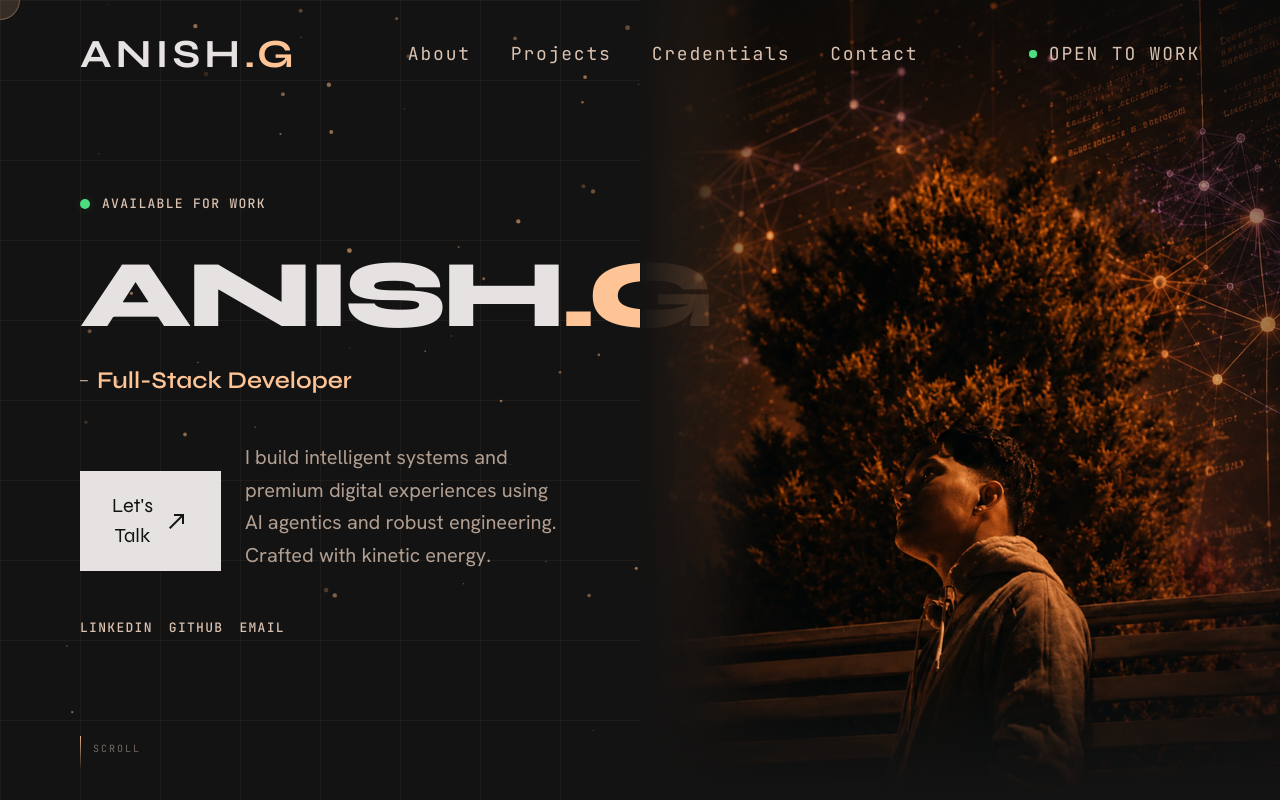
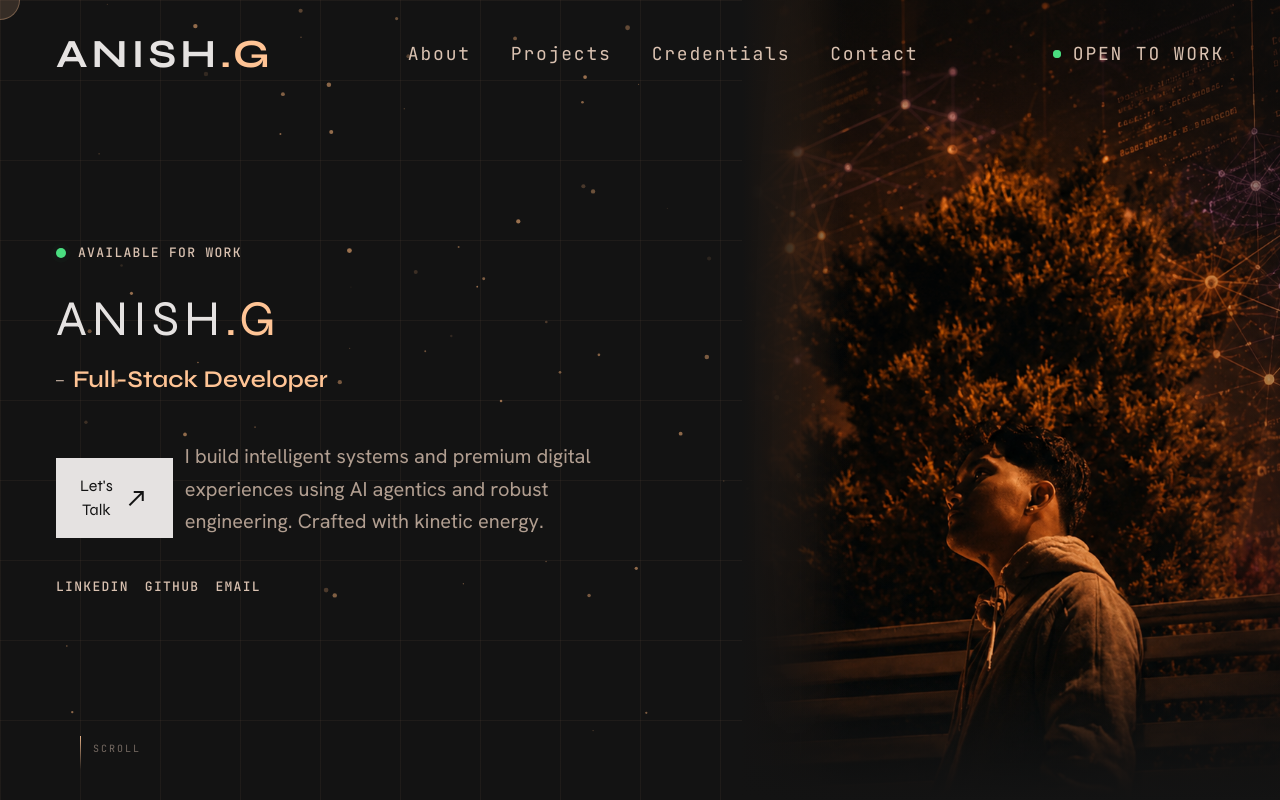
Before and after one commit to The-First-Wayne/Portfolio, a React (Vite) app: page / in a window 1280 px wide. Shown: the top 800 px of the page. Built offline with nearby package versions, Linux system fonts and the light colour scheme; the HTML template or start-up script is replaced by a standard one.

Commit message:
laptop ready

```diff
--- a/src/components/Hero.tsx
+++ b/src/components/Hero.tsx
@@ -61,8 +61,8 @@ export function Hero() {
       {/* ═══════════════════════════════
           LEFT — text content
       ═══════════════════════════════ */}
-      <div className="relative z-10 flex flex-col justify-center px-margin-mobile md:px-margin-desktop w-full md:w-1/2 min-h-screen pt-24 pb-16">
-        <motion.div variants={containerVariants} initial="hidden" animate="visible" className="max-w-2xl">
+      <div className="relative z-10 flex flex-col justify-center px-4 sm:px-6 md:px-8 lg:px-10 xl:px-14 w-full lg:w-[58%] xl:w-[54%] 2xl:w-1/2 box-border min-h-screen pt-24 pb-14">
+        <motion.div variants={containerVariants} initial="hidden" animate="visible" className="max-w-full lg:max-w-[560px] xl:max-w-none">
 
           {/* Availability */}
           <motion.div variants={itemVariants} className="flex items-center gap-3 mb-8">
@@ -78,7 +78,7 @@ export function Hero() {
           {/* Name */}
           <motion.h1
             variants={itemVariants}
-            className="font-display-lg-mobile text-[46px] sm:text-[52px] md:text-display-lg md:font-display-lg text-on-surface leading-none mb-4 tracking-widest"
+            className="font-display-lg-mobile text-[34px] sm:text-[38px] md:text-[44px] xl:text-[50px] 2xl:text-[56px] md:font-display-lg text-on-surface leading-none mb-4 tracking-widest"
           >
             ANISH<span className="text-primary">.G</span>
           </motion.h1>
@@ -94,11 +94,11 @@ export function Hero() {
           </motion.div>
 
           {/* CTA + bio */}
-          <motion.div variants={itemVariants} className="flex flex-col md:flex-row md:items-end gap-6 mb-12">
+          <motion.div variants={itemVariants} className="flex flex-col sm:flex-row sm:items-end gap-3 mb-10">
             <ContactDialog>
               <button
                 id="hero-cta-btn"
-                className="group w-fit bg-on-background text-background px-6 sm:px-8 py-4 sm:py-5 font-headline-md text-[18px] sm:text-[20px] flex items-center gap-3 hover:scale-105 hover:bg-primary hover:text-on-primary transition-all duration-300"
+                className="group w-fit bg-on-background text-background px-4 sm:px-6 py-3.5 sm:py-4 font-headline-md text-[14px] sm:text-[16px] flex items-center gap-2 sm:gap-3 hover:scale-105 hover:bg-primary hover:text-on-primary transition-all duration-300"
               >
                 Let's Talk
                 <span className="material-symbols-outlined transition-transform group-hover:rotate-45">north_east</span>
@@ -150,7 +150,7 @@ export function Hero() {
         initial={{ opacity: 0, x: 60 }}
         animate={{ opacity: 1, x: 0 }}
         transition={{ duration: 1.2, ease: [0.16, 1, 0.3, 1] as [number, number, number, number], delay: 0.2 }}
-        className="hidden md:block absolute right-0 top-0 h-full w-1/2 z-10 pointer-events-none"
+        className="hidden lg:block absolute right-0 top-0 h-full w-[42%] z-10 pointer-events-none"
       >
         {/* photo */}
         <img
--- a/src/components/Nav.tsx
+++ b/src/components/Nav.tsx
@@ -95,7 +95,7 @@ export function Nav() {
             : 'bg-transparent py-6'
         }`}
       >
-        <div className="flex justify-between items-center px-margin-mobile md:px-margin-desktop max-w-container-max mx-auto">
+        <div className="flex justify-between items-center px-6 sm:px-8 md:px-10 xl:px-14 max-w-container-max mx-auto">
 
           {/* Brand */}
           <button
@@ -106,12 +106,12 @@ export function Nav() {
           </button>
 
           {/* Desktop links */}
-          <div className="hidden md:flex gap-10 items-center font-label-sm text-body-md uppercase tracking-widest">
+          <div className="hidden xl:flex gap-6 xl:gap-10 items-center font-label-sm text-[11px] md:text-[14px] lg:text-body-md uppercase tracking-widest min-w-0">
             {navLinks.map(({ label, id }) => (
               <button
                 key={label}
                 onClick={() => handleNav(label, id)}
-                className={`relative group transition-colors duration-300 ${
+                className={`relative min-w-0 group transition-colors duration-300 ${
                   activeLink === label
                     ? 'text-primary'
                     : 'text-on-surface-variant hover:text-on-surface'
@@ -128,12 +128,12 @@ export function Nav() {
           </div>
 
           {/* Availability dot — desktop */}
-          <div className="hidden md:flex items-center gap-3">
+          <div className="hidden xl:flex items-center gap-3">
             <span className="relative flex h-2 w-2">
               <span className="animate-ping absolute inline-flex h-full w-full rounded-full bg-green-400 opacity-60" />
               <span className="relative inline-flex rounded-full h-2 w-2 bg-green-400" />
             </span>
-            <span className="font-label-sm text-body-md text-on-surface-variant uppercase tracking-widest">
+            <span className="font-label-sm text-[10px] md:text-body-md text-on-surface-variant uppercase tracking-widest">
               Open to work
             </span>
           </div>
@@ -141,7 +141,7 @@ export function Nav() {
           {/* Hamburger — mobile */}
           <button
             id="nav-mobile-toggle"
-            className="md:hidden relative h-10 w-10 p-2 z-50 flex items-center justify-center"
+            className="xl:hidden relative h-10 w-10 p-2 z-50 flex items-center justify-center"
             onClick={() => setMobileOpen((o) => !o)}
             aria-label="Toggle menu"
           >
```
